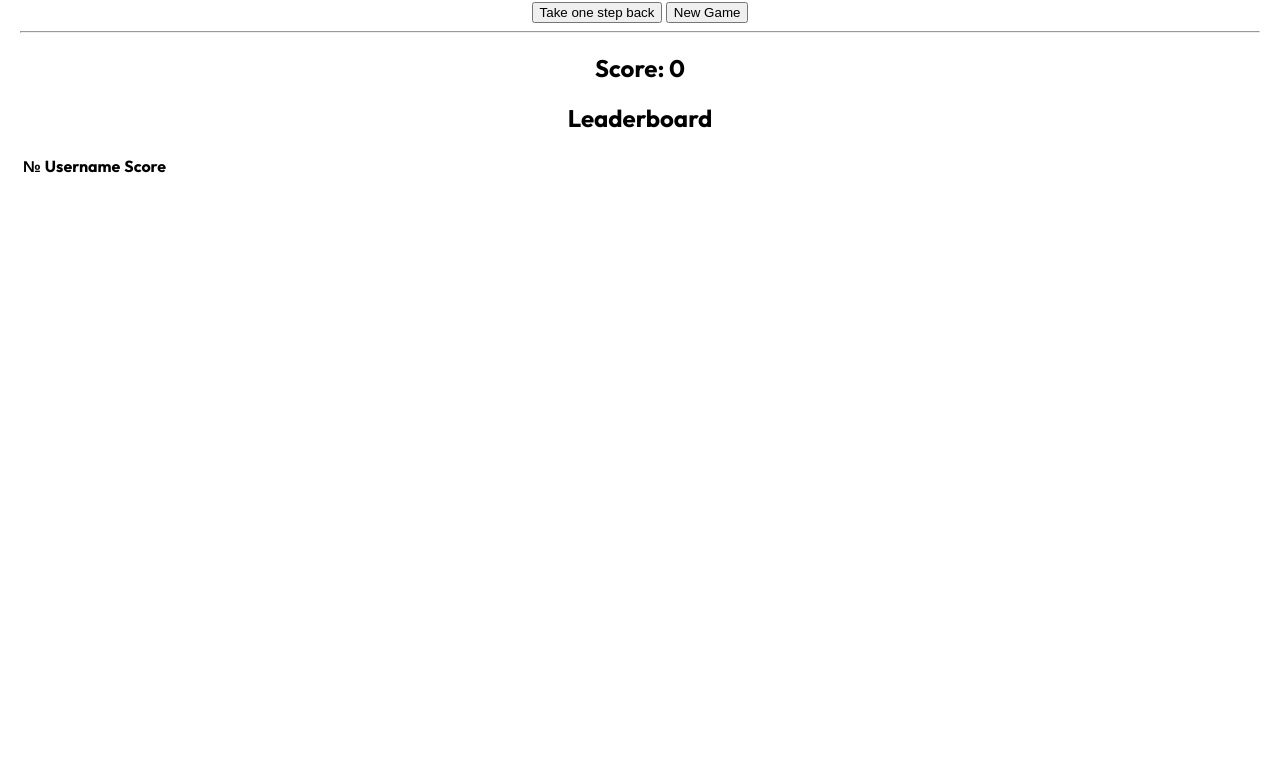
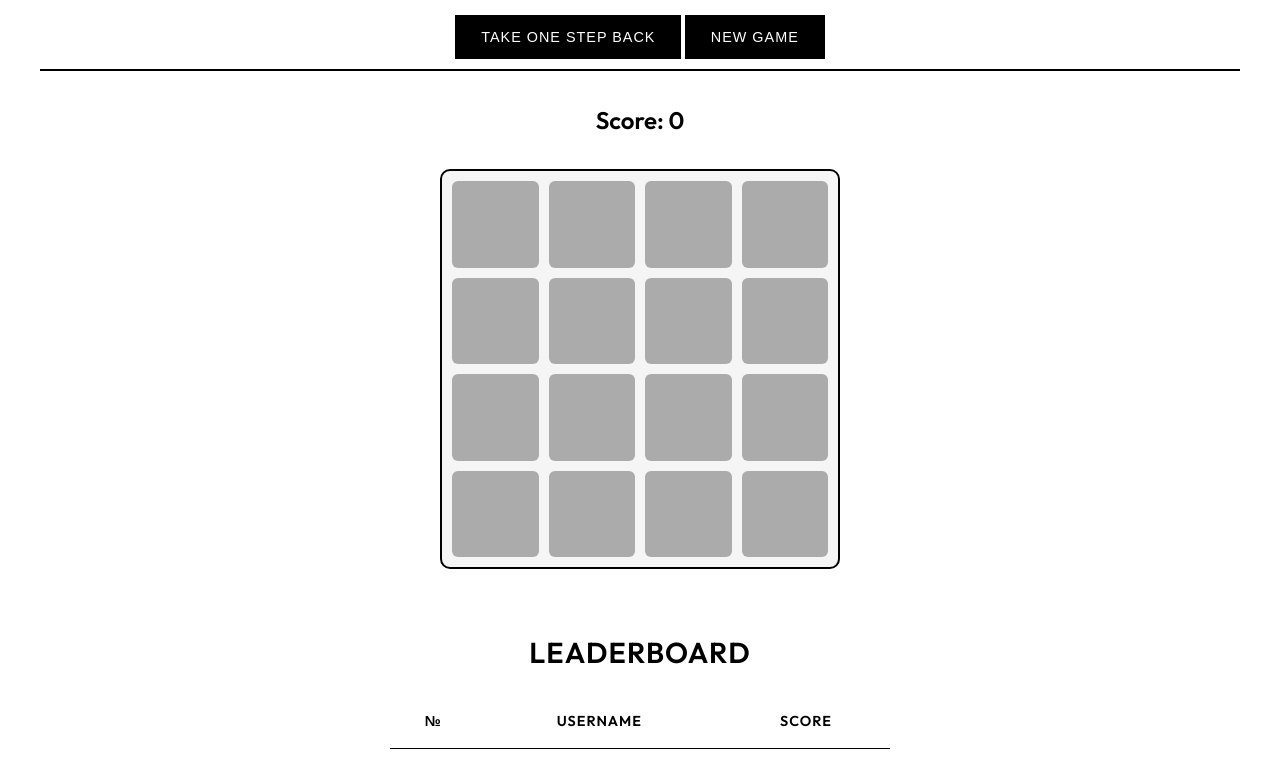
Before and after one commit to olmaximova/web_2048, a plain HTML site: page index.html in a window 1280 px wide. Shown: the part 102-871 px from the top of the page. Before the commit the page ends 800 px from the top, so only its background shows below. Drawn offline with Linux system fonts and the light colour scheme.

Commit message:
style: add basic styling

```diff
--- a/style.css
+++ b/style.css
@@ -1,6 +1,141 @@
+* {
+    margin: 0;
+    padding: 0;
+    box-sizing: border-box;
+}
+
 body {
     font-family: 'Outfit', sans-serif;
-    text-align: center;
-    margin: 0;
+    background-color: #ffffff;
+    color: #000000;
+    line-height: 1.6;
+    min-height: 100vh;
+    display: flex;
+    flex-direction: column;
+    align-items: center;
     padding: 20px;
 }
+
+main {
+    width: 100%;
+    max-width: 1200px;
+    display: flex;
+    flex-direction: column;
+    align-items: center;
+}
+
+header {
+    width: 100%;
+    max-width: 1200px;
+    text-align: center;
+    margin-bottom: 30px;
+}
+
+header h1 {
+    font-size: 3rem;
+    font-weight: 700;
+    margin-bottom: 20px;
+    letter-spacing: 2px;
+}
+
+button {
+    background-color: #000;
+    color: #fff;
+    border: 2px solid #000;
+    padding: 12px 24px;
+    font-size: 0.9rem;
+    font-weight: 500;
+    cursor: pointer;
+    transition: all 0.3s ease;
+    border-radius: 0;
+    text-transform: uppercase;
+    letter-spacing: 1px;
+}
+
+button:hover {
+    background-color: #fff;
+    color: #000;
+}
+
+hr {
+    border: none;
+    height: 2px;
+    background-color: #000;
+    width: 100%;
+    margin-top: 10px;
+}
+
+.scoreSection {
+    margin-bottom: 30px;
+    text-align: center;
+}
+
+.scoreSection h2 {
+    font-size: 1.5rem;
+    font-weight: 600;
+}
+
+.boardSection {
+    width: min(400px, 90vw);
+    height: min(400px, 90vw);
+    background-color: #f5f5f5;
+    border: 2px solid #000;
+    border-radius: 10px;
+    padding: 10px;
+    margin-bottom: 30px;
+}
+
+.numContainer {
+    width: 100%;
+    height: 100%;
+    display: grid;
+    grid-template-columns: repeat(4, 1fr);
+    grid-template-rows: repeat(4, 1fr);
+    gap: 10px;
+}
+
+.numCell {
+    background-color: #ababab;
+    border-radius: 6px;
+    display: flex;
+    justify-content: center;
+    align-items: center;
+    font-size: clamp(1.5rem, 4vw, 2.5rem);
+    font-weight: 700;
+    color: #776e65;
+    transition: all 0.2s ease;
+}
+
+.tableResultsContainer {
+    width: 100%;
+    max-width: 500px;
+    margin-top: 30px;
+}
+
+.tableResultsContainer h2 {
+    font-size: 1.8rem;
+    font-weight: 600;
+    text-align: center;
+    margin-bottom: 20px;
+    text-transform: uppercase;
+    letter-spacing: 1px;
+}
+
+.tableResults {
+    width: 100%;
+    border-collapse: collapse;
+}
+
+.tableResults th,
+.tableResults td {
+    padding: 15px 10px;
+    text-align: center;
+    border-bottom: 1px solid #000000;
+}
+
+.tableResults th {
+    font-weight: 600;
+    text-transform: uppercase;
+    letter-spacing: 1px;
+    font-size: 0.9rem;
+}
```
